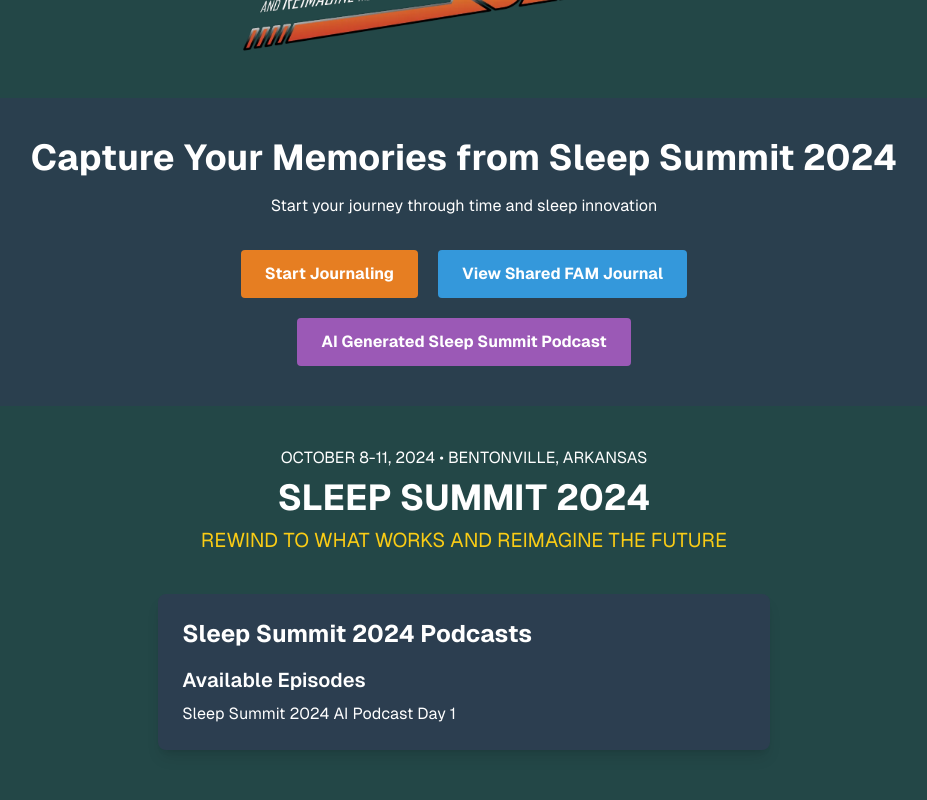
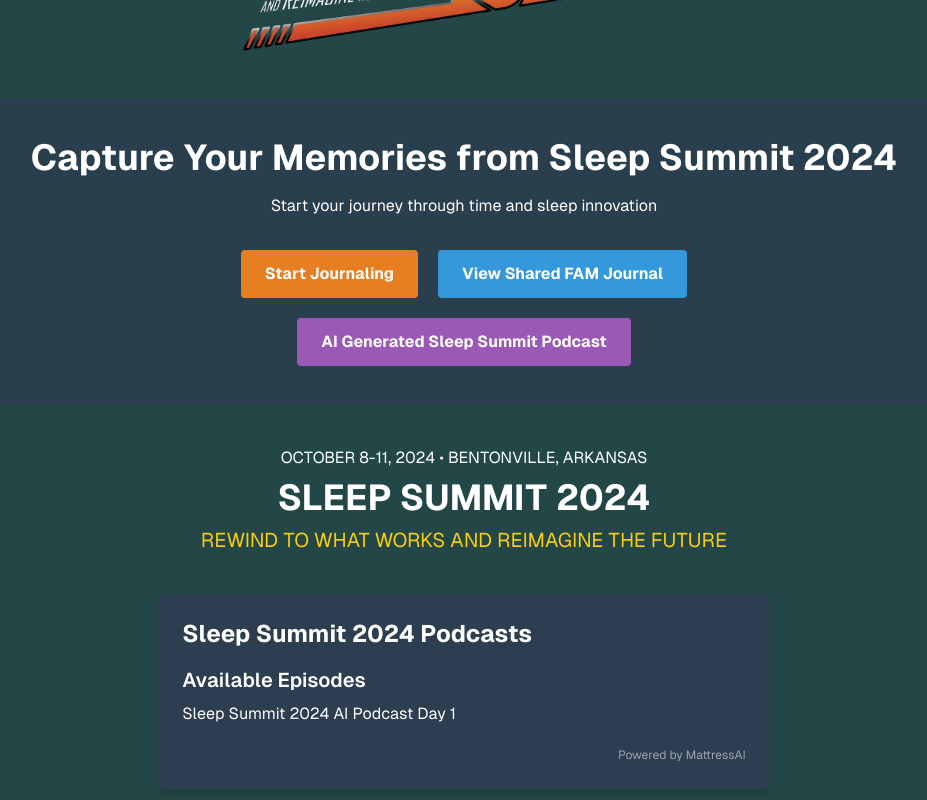
Before and after one commit to MattressAIBlake/SleepSummitAI, a Next.js app: page / in a window 1280 px wide. Shown: the part 268-1068 px from the top of the page, without its empty margins (176-1103 px from the left). Before the commit the page ends 1038 px from the top, so only its background shows below. Built offline with nearby package versions, Linux system fonts and the light colour scheme.

Commit message:
added Powered by MattressAI

```diff
--- a/app/components/PodcastPlayer.tsx
+++ b/app/components/PodcastPlayer.tsx
@@ -66,6 +66,9 @@ const PodcastPlayer: React.FC = () => {
           )}
         </div>
       </div>
+      <div className="mt-4 text-right">
+        <span className="text-xs text-gray-400">Powered by MattressAI</span>
+      </div>
     </div>
   );
 };
```
